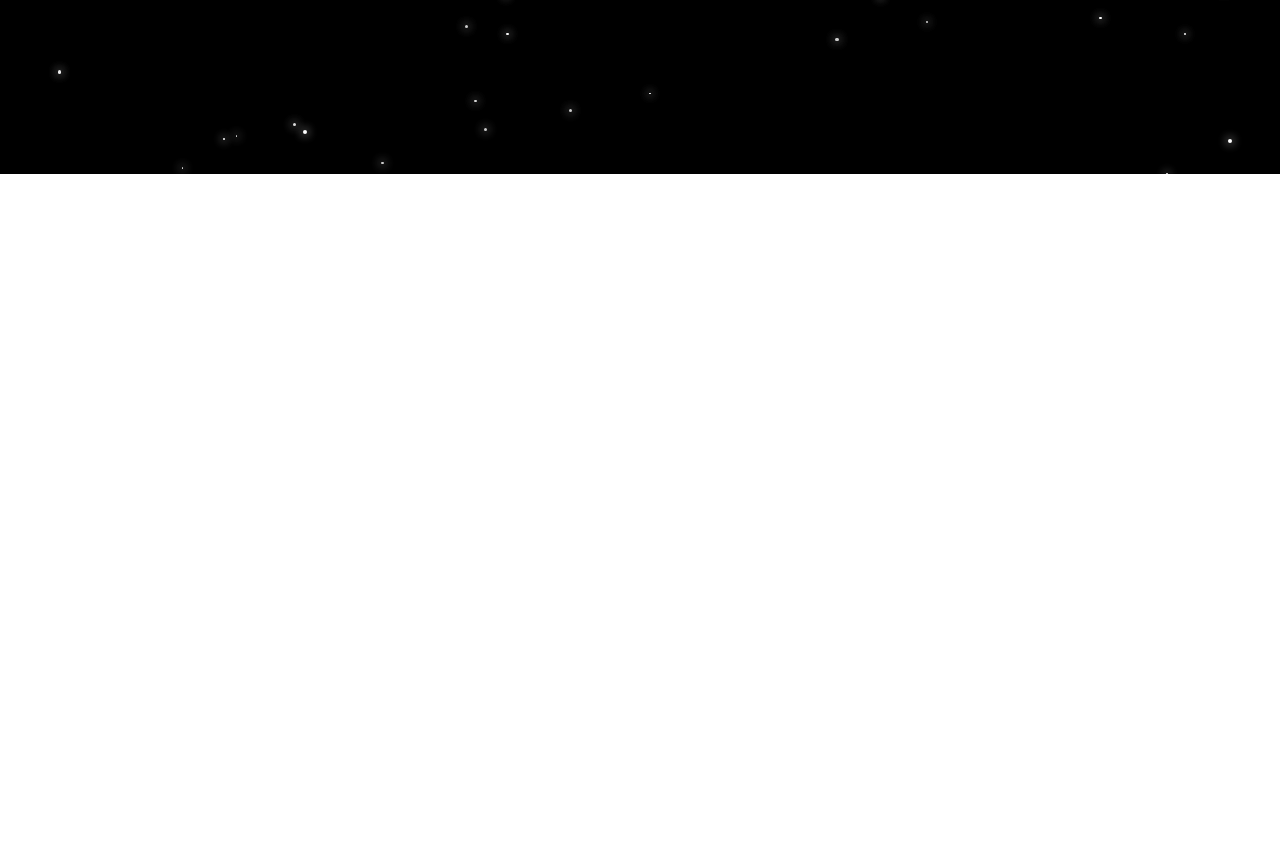
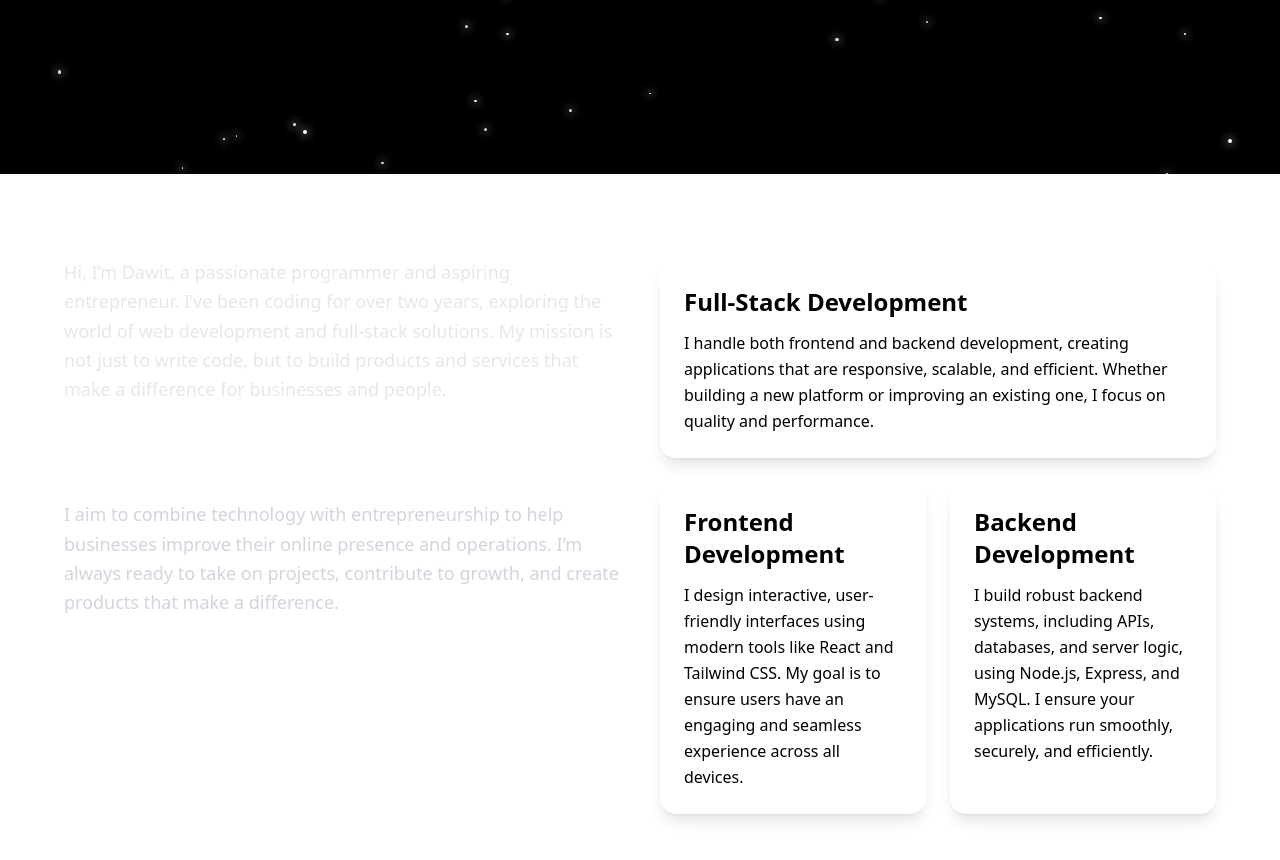
Before and after one commit to Dawit-coder/dawitteshome, a React (Vite) app: page / in a window 1280 px wide. Shown: the part 626-1486 px from the top of the page. Before the commit the page ends 800 px from the top, so only its background shows below. Built offline with nearby package versions, Linux system fonts and the light colour scheme.

Commit message:
Implement About section

```diff
--- /dev/null
+++ b/src/Components/About.jsx
@@ -0,0 +1,93 @@
+import React, { useRef } from 'react';
+
+const ServiceCard = ({ title, description }) => {
+  const cardRef = useRef(null);
+
+  const handleMouseMove = (e) => {
+    const card = cardRef.current;
+    const rect = card.getBoundingClientRect();
+
+    // Mouse position inside card
+    const x = e.clientX - rect.left;
+    const y = e.clientY - rect.top;
+
+    // Convert position into rotation values
+    const rotateX = ((y / rect.height) - 0.5) * 40; // tilt up/down
+    const rotateY = ((x / rect.width) - 0.5) * -40; // tilt left/right
+
+    card.style.transform = `perspective(800px) rotateX(${rotateX}deg) rotateY(${rotateY}deg) scale(1.05)`;
+  };
+
+  const handleMouseLeave = () => {
+    const card = cardRef.current;
+    card.style.transform = "perspective(800px) rotateX(0) rotateY(0) scale(1)";
+  };
+
+  return (
+    <div
+      ref={cardRef}
+      onMouseMove={handleMouseMove}
+      onMouseLeave={handleMouseLeave}
+      className="bg-white backdrop-blur-lg p-6 rounded-2xl shadow-lg transition-transform duration-300"
+    >
+      <h2 className="text-2xl font-bold mb-3">{title}</h2>
+      <p className="text-black leading-relaxed">{description}</p>
+    </div>
+  );
+};
+
+const About = () => {
+  return (
+    <section className="relative flex flex-col md:flex-row items-start gap-10 px-6 md:px-16 py-16">
+      {/* Left Side */}
+      <div className="md:w-1/2 space-y-10 text-white">
+        <div>
+          <h1 className="text-5xl md:text-6xl font-extrabold tracking-wide mb-4 font-serif">
+            Who am I?
+          </h1>
+          <p className="text-lg leading-relaxed text-gray-200">
+            Hi, I’m Dawit, a passionate programmer and aspiring entrepreneur. I’ve been coding for over two years, exploring the world of web development and full-stack solutions. My mission is not just to write code, but to build products and services that make a difference for businesses and people.
+          </p>
+        </div>
+
+        <div>
+          <h1 className="text-4xl font-bold mb-4 font-serif">
+            My Vision
+          </h1>
+          <p className="text-lg leading-relaxed text-gray-300">
+            I aim to combine technology with entrepreneurship to help businesses improve their online presence and operations. I’m always ready to take on projects, contribute to growth, and create products that make a difference.
+          </p>
+        </div>
+      </div>
+
+      {/* Right Side */}
+      <div className="md:w-1/2">
+        <h1 className="text-5xl font-extrabold mb-8 text-center font-serif text-white">
+          Services
+        </h1>
+
+        <div className="space-y-6">
+          {/* Full Stack - Bigger Box */}
+          <ServiceCard
+            title="Full-Stack Development"
+            description="I handle both frontend and backend development, creating applications that are responsive, scalable, and efficient. Whether building a new platform or improving an existing one, I focus on quality and performance."
+          />
+
+          {/* Frontend + Backend */}
+          <div className="grid grid-cols-1 sm:grid-cols-2 gap-6">
+            <ServiceCard
+              title="Frontend Development"
+              description="I design interactive, user-friendly interfaces using modern tools like React and Tailwind CSS. My goal is to ensure users have an engaging and seamless experience across all devices."
+            />
+            <ServiceCard
+              title="Backend Development"
+              description="I build robust backend systems, including APIs, databases, and server logic, using Node.js, Express, and MySQL. I ensure your applications run smoothly, securely, and efficiently."
+            />
+          </div>
+        </div>
+      </div>
+    </section>
+  );
+};
+
+export default About;
--- a/src/Pages/Home.jsx
+++ b/src/Pages/Home.jsx
@@ -2,6 +2,7 @@ import React from 'react'
 import StarBackground from '../Components/StarBackground'
 import Navbar from '../Components/Navbar'
 import Hero from '../Components/Hero'
+import About from '../Components/About'
 
 
 const Home = () => {
@@ -10,6 +11,7 @@ const Home = () => {
       <StarBackground/>
       <Navbar/>
       <Hero/>
+      <About/>
     </div>
   )
 }
```
